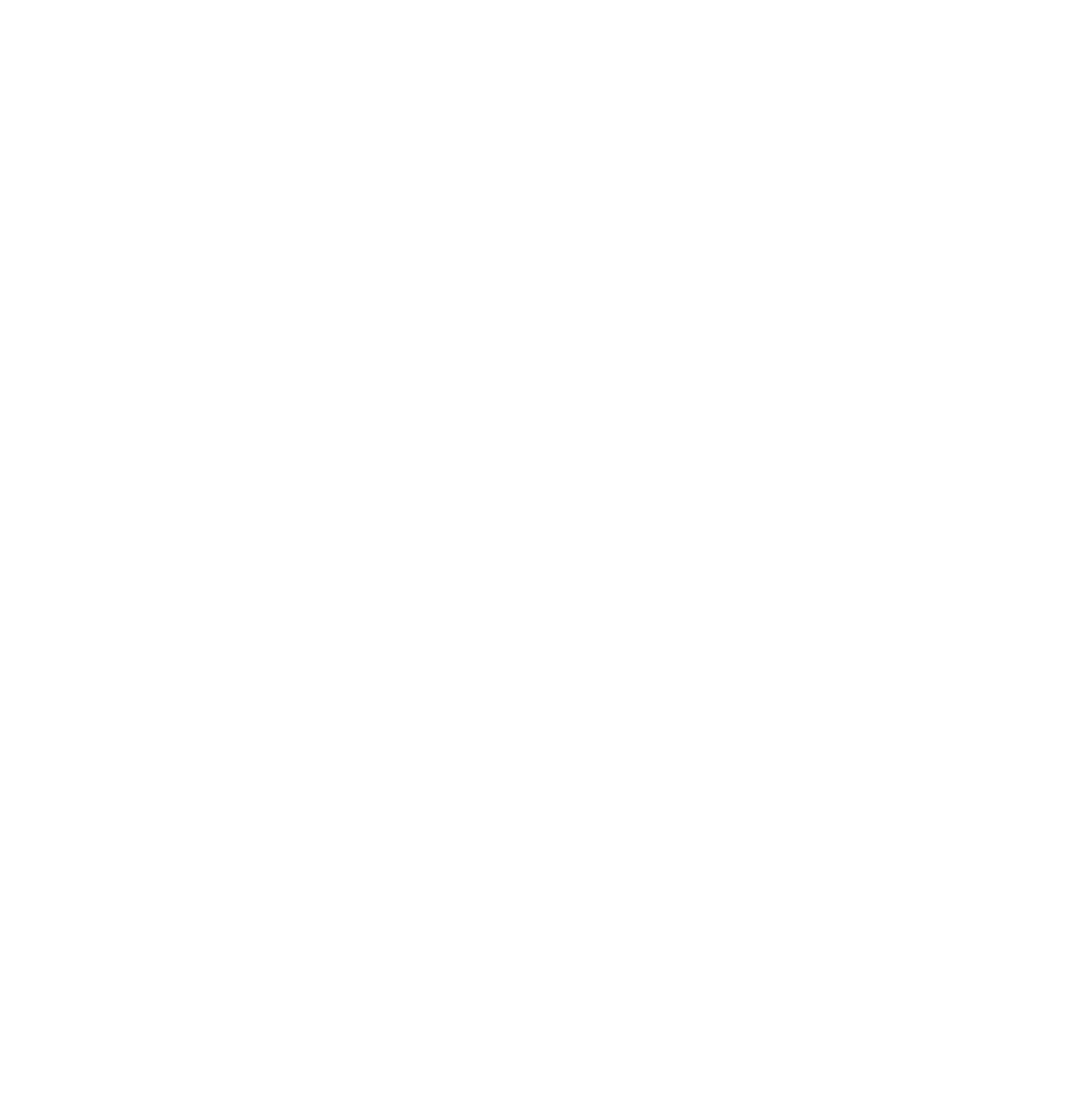
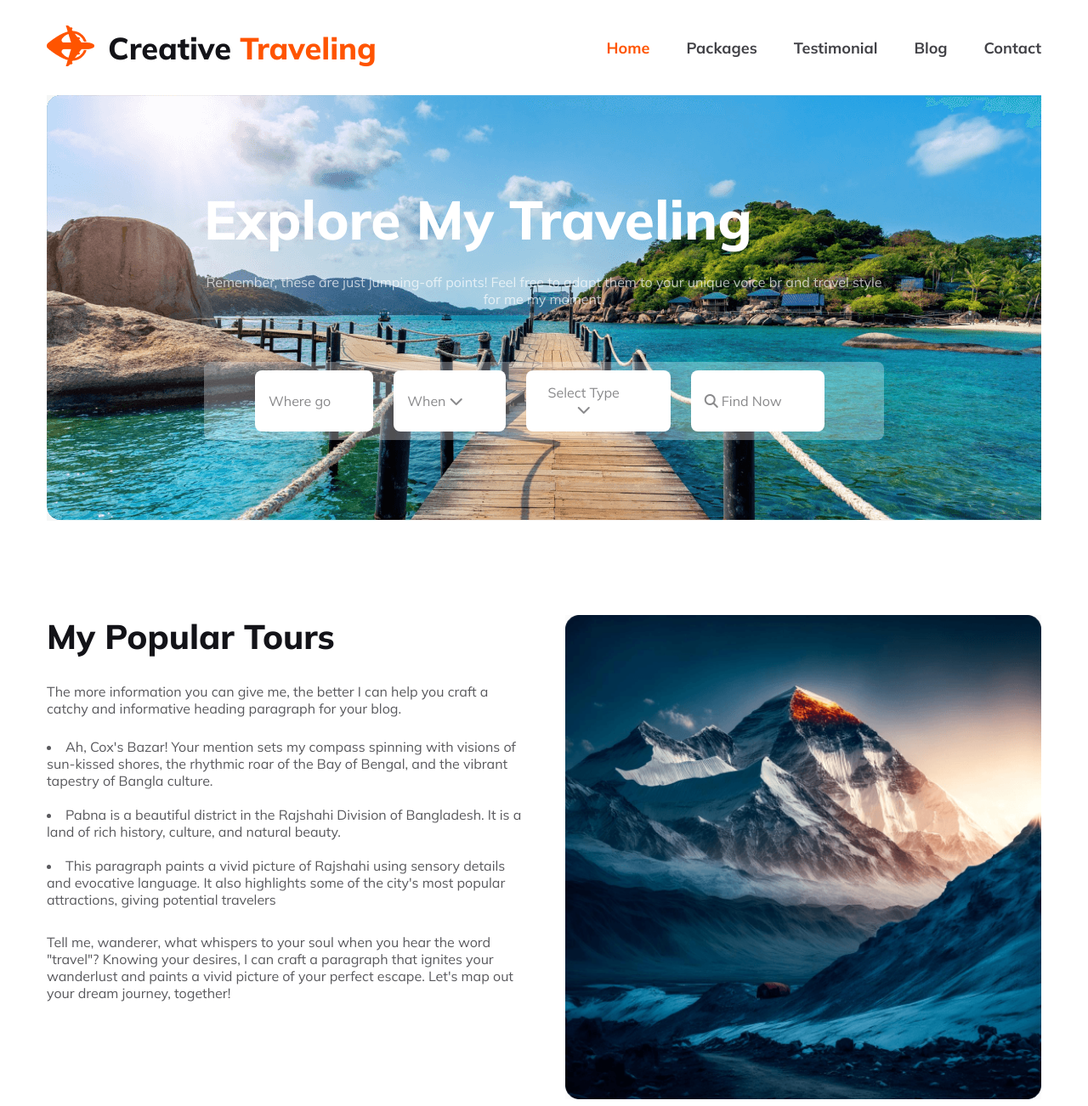
Before and after one commit to sakibalhassan/creative-travels, a plain HTML site: page index.html in a window 1280 px wide. Shown: the whole page at 85% size. Before the commit the page ends 800 px from the top, so only its background shows below. Drawn offline with Linux system fonts and the light colour scheme.

Commit message:
added the header section and tour section incomplate

```diff
--- a/index.html
+++ b/index.html
@@ -4,12 +4,87 @@
 <head>
     <meta charset="UTF-8">
     <meta name="viewport" content="width=device-width, initial-scale=1.0">
-    <title>Creative Travels</title>
+    <title>Creative Traveling</title>
+    <!--==================google font======================== -->
+    <link rel="preconnect" href="https://fonts.googleapis.com">
+    <link rel="preconnect" href="https://fonts.gstatic.com" crossorigin>
+    <link href="https://fonts.googleapis.com/css2?family=Mulish:wght@200;300;400;500;600;700;800;900;1000&display=swap"
+        rel="stylesheet">
+    <!--==================google font======================== -->
+    <!--================ fontawesome icon==================== -->
+    <script src="https://kit.fontawesome.com/fb9e76f2eb.js" crossorigin="anonymous"></script>
+    <!--================ fontawesome icon==================== -->
+
     <link rel="stylesheet" href="styles/style.css">
 </head>
 
 <body>
+    <header>
+        <!-- ============nav part start ============-->
+        <nav>
+            <div class="container">
+                <div class="icon-text">
+                    <div class="images"><img src="Images/Group 40071 (2).png" alt="Group 40071 (2).png"></div>
+                    <h2>Creative <span>Traveling</span></span></h2>
+                </div>
+                <div class="icon"><i class="fa-solid fa-bars"></i></div>
+                <div class="nav-item">
+                    <ul>
+                        <li><a href="" class="active">Home</a></li>
+                        <li><a href="">Packages</a></li>
+                        <li><a href="">Testimonial</a></li>
+                        <li><a href="">Blog</a></li>
+                        <li><a href="">Contact</a></li>
+                    </ul>
+                </div>
+            </div>
+        </nav>
+        <!-- ============nav part end ============-->
 
+        <!--============== banner section start============= -->
+
+        <section id="banner-part">
+            <div class="container">
+                <h1>Explore My Traveling</h1>
+                <p>Remember, these are just jumping-off points! Feel free to adapt them to your unique voice br and
+                    travel
+                    style for me my moment.</p>
+                <div class="banner-btn">
+                    <button>Where go</button>
+                    <button>When <i class="fa-solid fa-chevron-down"></i></button>
+                    <button>Select Type <i class="fa-solid fa-chevron-down"></i></button>
+                    <button><i class="fa-solid fa-magnifying-glass"></i> Find Now</button>
+                </div>
+            </div>
+        </section>
+
+        <!--============== banner section end============= -->
+
+        <!-- ===============tour section start================== -->
+
+        <section id="tour-part">
+            <div class="container">
+                <div class="text">
+                    <h2 class="section-heading">My Popular Tours</h2>
+                    <p>The more information you can give me, the better I can help you craft a catchy and informative
+                        heading paragraph for your blog.</p>
+                    <li>Ah, Cox's Bazar! Your mention sets my compass spinning with visions of sun-kissed shores, the
+                        rhythmic roar of the Bay of Bengal, and the vibrant tapestry of Bangla culture.</li>
+                    <li>Pabna is a beautiful district in the Rajshahi Division of Bangladesh. It is a land of rich
+                        history, culture, and natural beauty.</li>
+                    <li>This paragraph paints a vivid picture of Rajshahi using sensory details and evocative language.
+                        It also highlights some of the city's most popular attractions, giving potential travelers</li>
+                    <p>Tell me, wanderer, what whispers to your soul when you hear the word "travel"? Knowing your
+                        desires, I can craft a paragraph that ignites your wanderlust and paints a vivid picture of your
+                        perfect escape. Let's map out your dream journey, together!</p>
+                </div>
+                <div class="images">
+                    <img src="Images/Rectangle 4.png" alt="">
+                </div>
+            </div>
+        </section>
+        <!-- ===============tour section end================== -->
+    </header>
 </body>
 
 </html>
--- a/styles/style.css
+++ b/styles/style.css
@@ -0,0 +1,209 @@
+/* comon css styles */
+* {
+    margin: 0;
+    padding: 0;
+    box-sizing: border-box;
+    font-family: 'Mulish', sans-serif;
+}
+
+.container {
+    max-width: 1170px;
+    margin: 0 auto;
+}
+
+.section-heading {
+    color: #131318;
+    font-size: 2.5rem;
+    font-weight: 800;
+}
+
+/* header styles */
+
+/* navbar styles */
+
+nav {
+    padding: 30px 0;
+}
+
+nav .container .icon {
+    display: none;
+}
+
+nav .container .icon i {
+    font-size: 50px;
+}
+
+nav .container {
+    display: flex;
+    justify-content: space-between;
+    align-items: center;
+}
+
+nav .container .icon-text {
+    display: flex;
+    gap: 16px;
+    align-items: center;
+}
+
+nav .container .icon-text h2 {
+    color: #131318;
+    font-size: 2.25rem;
+    font-weight: 800;
+}
+
+nav .container .icon-text h2 span {
+    color: #FF5400;
+}
+
+
+.nav-item ul {
+    display: flex;
+    gap: 43px;
+}
+
+
+.nav-item ul li {
+    list-style: none;
+}
+
+.nav-item ul li a {
+    text-decoration: none;
+    color: #424247;
+    font-size: 1.13rem;
+    font-weight: 700;
+}
+
+.nav-item ul li .active {
+    color: #FF5400;
+}
+
+.nav-item ul li a:hover {
+    color: #FF5400;
+}
+
+/* banner section styles */
+#banner-part .container {
+    padding: 106px 185px;
+    background: url('../Images/Group\ 13\ \(1\)\ \(1\).png');
+    background-repeat: no-repeat;
+    width: 100%;
+}
+
+#banner-part .container h1 {
+    color: #FFF;
+    font-size: 4rem;
+    font-weight: 800;
+}
+
+#banner-part .container p {
+    color: #ffffffb2;
+    text-align: center;
+    font-size: 1rem;
+    font-weight: 400;
+    margin: 24px 0 64px;
+}
+
+.banner-btn {
+    display: flex;
+    gap: 24px;
+    border-radius: 8px;
+    background: rgba(255, 255, 255, 0.30);
+    padding: 10px 60px;
+}
+
+.banner-btn button {
+    padding: 16px 50px 16px 16px;
+    max-width: 25%;
+    border-radius: 8px;
+    background: #FFF;
+    border: 0;
+    color: rgba(19, 19, 24, 0.50);
+    text-align: center;
+    font-size: 1rem;
+}
+
+/* tour section styles */
+#tour-part {
+    padding: 100px 0;
+}
+
+#tour-part .container {
+    display: flex;
+    gap: 50px;
+}
+
+#tour-part .container .text {
+    width: 50%;
+}
+
+#tour-part .container .text p {
+    color: rgba(19, 19, 24, 0.70);
+    font-size: 1rem;
+    font-weight: 400;
+    margin-bottom: 25px;
+    margin-top: 30px;
+}
+
+#tour-part .container .text li {
+    color: rgba(19, 19, 24, 0.70);
+    font-size: 1rem;
+    font-weight: 400;
+    margin-bottom: 20px;
+}
+
+#tour-part .container .images {
+    width: 50%;
+}
+
+#tour-part .container .images img {
+    width: 100%;
+}
+
+
+
+
+
+
+
+
+
+
+
+/* small device responsive */
+@media screen and (max-width:600px) {
+
+    /* nav responsive start */
+    nav {
+        padding: 20px 25px;
+    }
+
+    .nav-item {
+        display: none;
+    }
+
+    nav .container .icon {
+        display: block;
+    }
+
+    /* nav responsive end */
+    #banner-part .container h1 {
+        font-size: 3rem;
+        text-align: center;
+    }
+
+    #banner-part .container {
+        padding: 36px 43px;
+    }
+
+    #banner-part .container p {
+        margin: 12px 0 22px;
+    }
+
+    .banner-btn {
+        flex-direction: column;
+    }
+
+    .banner-btn button {
+        max-width: 100%;
+    }
+}
```
Also changed, not shown: Images/Group 13 (1) (1).png (added), Images/Group 39.png (added), Images/Group 40.png (added), Images/Group 40071 (2).png (added), Images/Group 40089.png (added), Images/Rectangle 10.png (added), Images/Rectangle 11.png (added), Images/Rectangle 4.png (added), Images/Rectangle 5.png (added), Images/Rectangle 6.png (added), Images/Rectangle 7.png (added), Images/Rectangle 8 (1).png (added), Images/Rectangle 8.png (added), Images/Rectangle 9.png (added).
